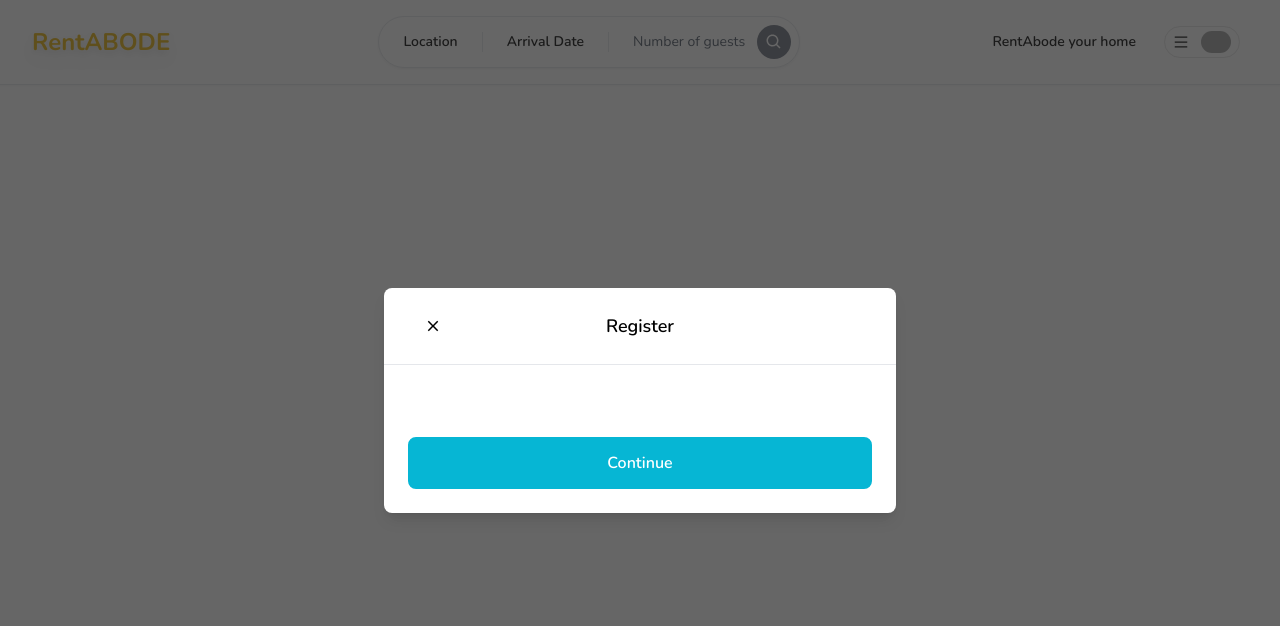
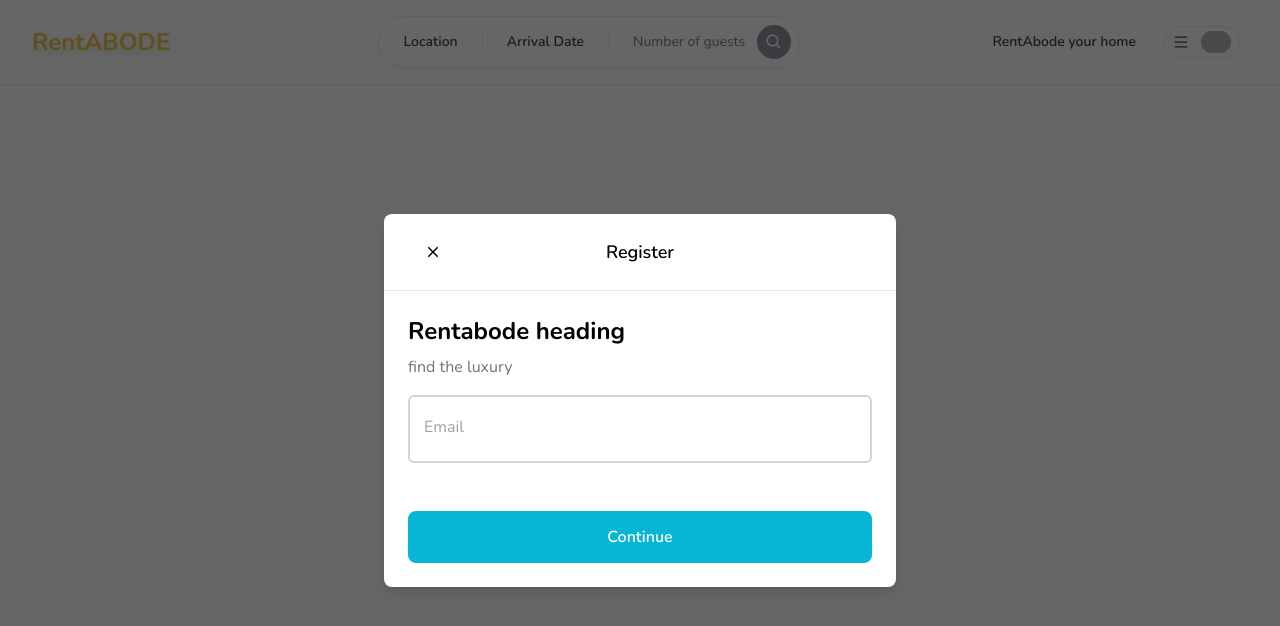
Before and after one commit to AzizulTareq/rent-abode, a Next.js app: page / in a window 1280 px wide. Shown: the top 626 px of the page. Built offline with nearby package versions, Linux system fonts and the light colour scheme; grey boxes are pictures that could not be loaded.

Commit message:
component for input field

```diff
--- /dev/null
+++ b/app/components/Heading.tsx
@@ -0,0 +1,17 @@
+"use client";
+
+interface HeadingProps {
+  title: string;
+  subtitle?: string;
+  center?: boolean;
+}
+const Heading: React.FC<HeadingProps> = ({ title, subtitle, center }) => {
+  return (
+    <div className={center ? "text-center" : "text-start"}>
+      <div className="text-2xl font-bold">{title}</div>
+      <div className="font-light text-neutral-500 mt-2">{subtitle}</div>
+    </div>
+  );
+};
+
+export default Heading;
--- /dev/null
+++ b/app/components/input/Input.tsx
@@ -0,0 +1,88 @@
+"use client";
+
+import { FieldErrors, FieldValues, UseFormRegister } from "react-hook-form";
+import { BiDollar } from "react-icons/bi";
+
+interface InputProps {
+  id: string;
+  label: string;
+  type?: string;
+  disabled?: boolean;
+  formatPrice?: boolean;
+  required?: boolean;
+  register: UseFormRegister<FieldValues>;
+  errors: FieldErrors;
+}
+
+const Input: React.FC<InputProps> = ({
+  id,
+  label,
+  type = "text",
+  disabled,
+  formatPrice,
+  register,
+  required,
+  errors,
+}) => {
+  return (
+    <div className="w-full relative">
+      {formatPrice && (
+        <BiDollar
+          size={24}
+          className="
+            text-neutral-700
+            absolute
+            top-5
+            left-2
+          "
+        />
+      )}
+      <input
+        id={id}
+        disabled={disabled}
+        {...register(id, { required })}
+        placeholder=" "
+        type={type}
+        className={`
+          peer
+          w-full
+          p-4
+          pt-6
+          font-light
+          bg-white
+          border-2
+          rounded-md
+          outline-none
+          transition
+          disabled:opacity-70
+          disabled:cursor-not-allowed
+          ${formatPrice ? "pl-9" : "pl-4"}
+          ${errors[id] ? "border-rose-500" : "border-neutral-300"}
+          ${errors[id] ? "focus:border-rose-500" : "focus:border-black"}
+        `}
+      />
+      <label
+        className={`
+          absolute
+          text-md
+          duration-150
+          transform
+          -translate-y-3
+          top-5
+          z-10
+          origin-[0]
+          ${formatPrice ? "left-9" : "left-4"}
+          peer-placeholder-shown:scale-100
+          peer-placeholder-shown:translate-y-0
+          peer-focus:scale-75
+          peer-focus:-translate-y-4
+          ${errors[id] ? "text-rose-500" : "text-zinc-400"}
+        `}
+      >
+        {label}
+      </label>
+    </div>
+  );
+};
+
+export default Input;
--- a/app/components/modals/RegisterModal.tsx
+++ b/app/components/modals/RegisterModal.tsx
@@ -6,39 +6,54 @@
 import { FieldValues, SubmitHandler, useForm } from "react-hook-form";
 import useRegisterModal from "@/app/hooks/useRegisterModal";
 import Modal from "./Modal";
+import Heading from "../Heading";
+import Input from "../input/Input";
 
 const RegisterModal = () => {
-  const registerModal = useRegisterModal()
-  const [isLoading, setIsLoading] = useState(false)
+  const registerModal = useRegisterModal();
+  const [isLoading, setIsLoading] = useState(false);
 
   const {
     register,
     handleSubmit,
-    formState: {
-      errors,
-    }
+    formState: { errors },
   } = useForm<FieldValues>({
     defaultValues: {
-      name: '',
-      email: '',
-      password: ''
-    }
-  })
+      name: "",
+      email: "",
+      password: "",
+    },
+  });
 
   const onSubmit: SubmitHandler<FieldValues> = (data) => {
     setIsLoading(true);
 
-    axios.post('/api/register', data)
+    axios
+      .post("/api/register", data)
       .then(() => {
-        registerModal.onClose()
+        registerModal.onClose();
       })
       .catch((error) => {
-        console.log(error)
+        console.log(error);
       })
       .finally(() => {
-        setIsLoading(false)
-      })
-  }
+        setIsLoading(false);
+      });
+  };
+
+  const bodyContent = (
+    <div className="flex flex-col gap-4">
+      <Heading title="Rentabode heading" subtitle="find the luxury" />
+      <Input
+        id="email"
+        label="Email"
+        disabled={isLoading}
+        register={register}
+        errors={errors}
+        required
+      />
+    </div>
+  );
   return (
     <Modal
       disabled={isLoading}
@@ -47,8 +62,9 @@
       actionLabel="Continue"
       onClose={registerModal.onClose}
       onSubmit={handleSubmit(onSubmit)}
+      body={bodyContent}
     />
-  )
+  );
 };
 
 export default RegisterModal;
```
